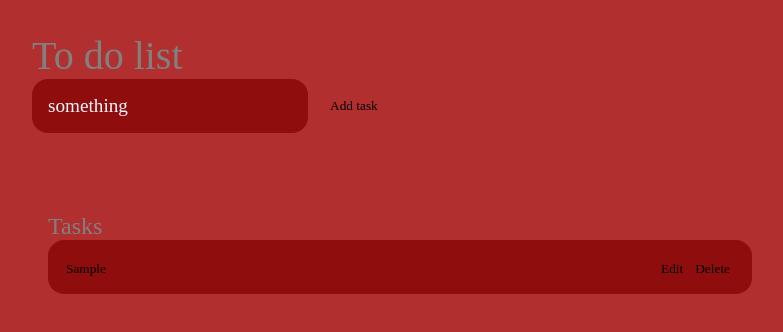
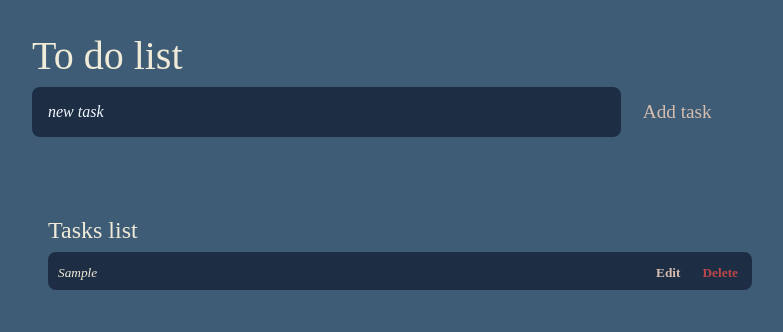
Before and after one commit to Tatiana-Na/To-do-list, a plain HTML site: page index.html in a window 1280 px wide. Both pictures are taken after typing "Sample" into the empty fields and a click on the input "Add task". Shown: the whole page, without its empty margins (0-783 px from the left). Drawn offline with Linux system fonts and the light colour scheme.

Commit message:
css changes

```diff
--- a/index.html
+++ b/index.html
@@ -15,7 +15,7 @@
 <input class="input_add"
     type="text"
     id="js_input"
-    placeholder="something"
+    placeholder="new task"
     />
 <input class="input_submit"
     type="submit"
@@ -26,7 +26,7 @@
 </header>
 <main>
   <section class="task_list">
-    <h2>Tasks</h2>
+    <h2>Tasks list</h2>
     <div class="tasks" id="tasks" >
       <!--
        <div class="content">
--- a/main.css
+++ b/main.css
@@ -1,9 +1,9 @@
 :root {
-    --dark: #b22f2f;
-    --darker: rgb(144, 13, 13);
-    --darkest: rgb(34, 1, 1);
-    --gray: grey;
-    --ligth: white;
+    --dark: #3e5c76;
+    --darker: #1d2d44;
+    --darkest: #0d1321;
+    --gray: #f0ebd8;
+    --ligth: #d5bdaf;
 }
 
 * {
@@ -27,10 +27,10 @@ header {
 }
 
 h1 {
-
     font-size: 2.5rem;
     font-weight: 400;
     color: var(--gray);
+    margin-bottom: 0.5rem;
 }
 
 form {
@@ -45,23 +45,29 @@ input, button {
 }
 
 .input_add {
+    width: 80%;
+    color: var(--gray);
     margin-right: 1rem;
     background-color: var(--darker);
     padding: 1rem;
-    border-radius: 1rem;
-    font-size: 1.2rem;
+    border-radius: 0.5rem;
+    font-size: 1rem;
 }
 
 .input_add::placeholder {
     color: aliceblue;
+    font-style: italic;
 }
 
 .input_submit {
   cursor: pointer;
+  color: var(--ligth);
+  font-size: 1.2rem;
 }
 
 .input_submit:hover {
-color: aqua;
+color: var(--gray);
+
 }
 
 .input_submit:active {
@@ -89,8 +95,38 @@ h2 {
     display: flex;
     justify-content: space-between;
     background-color: var(--darker);
-    padding: 1rem;
-    border-radius: 1rem;
+    color: var(--gray);
+    padding: 0.5rem;
+    border-radius: 0.5rem;
     font-size: 1.2rem;
+    margin-top: 0.5rem;
+    margin-bottom: 0.5rem;
+}
 
+
+.text{
+    color: var(--gray);
+    font-style: italic;
 }
+
+.delete {
+    color: #bc4749;
+    cursor: pointer;
+    padding-left: 1rem;
+    font-weight: 600;
+}
+
+.delete:hover {
+    color: #e15457;
+}
+
+
+.edit {
+    color: var(--ligth);
+    cursor: pointer;
+    font-weight: 600;
+}
+
+.edit:hover {
+    color: var(--gray);
+}
--- a/main.js
+++ b/main.js
@@ -8,10 +8,10 @@ const tips = document.querySelector(".tips");
 form.addEventListener("submit", (event) => {
     event.preventDefault();
   const task = userInput.value;
-  if(!task) {
-    tips.innerHTML = "Demasiado alto.";
+  /* if(!task) {
+    tips.innerHTML = "write something";
     return;
-  }
+  } */
 
 const taskElement = document.createElement("div");
 taskElement.classList.add("task_element");
```
